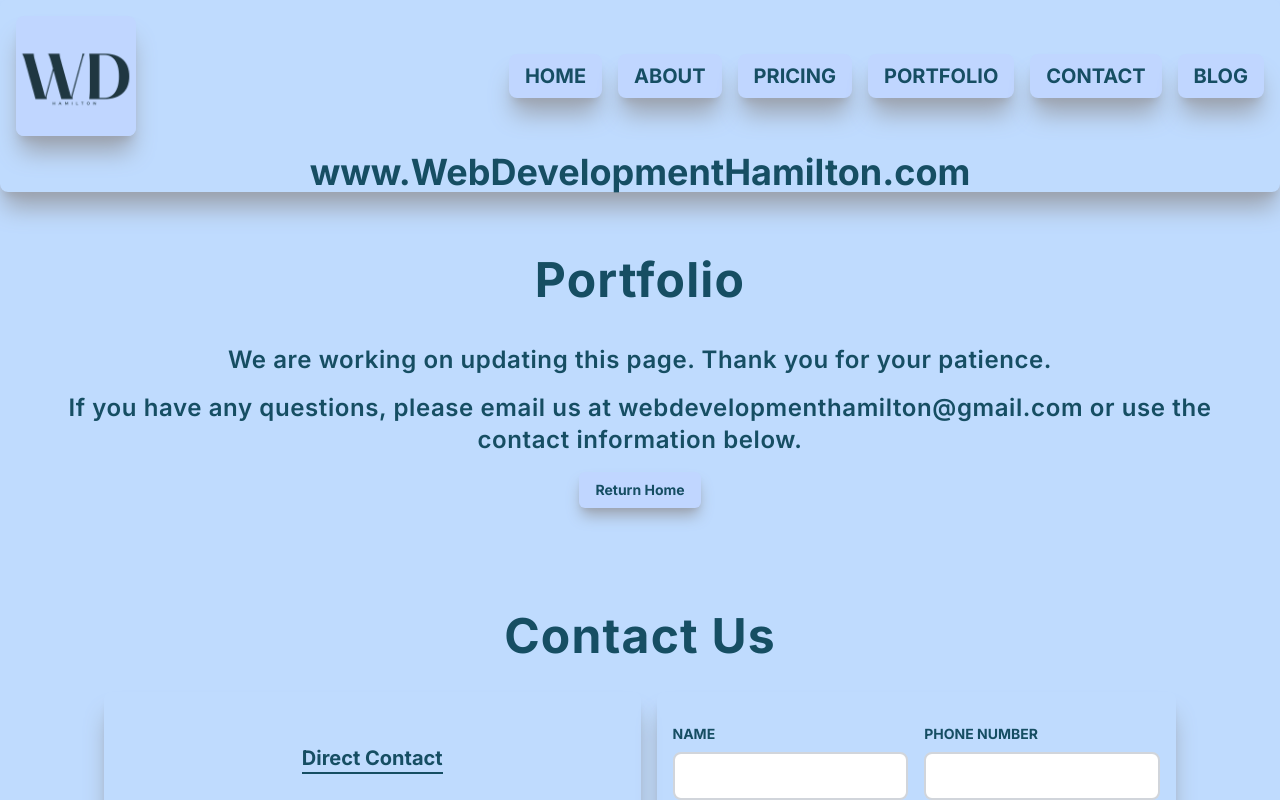
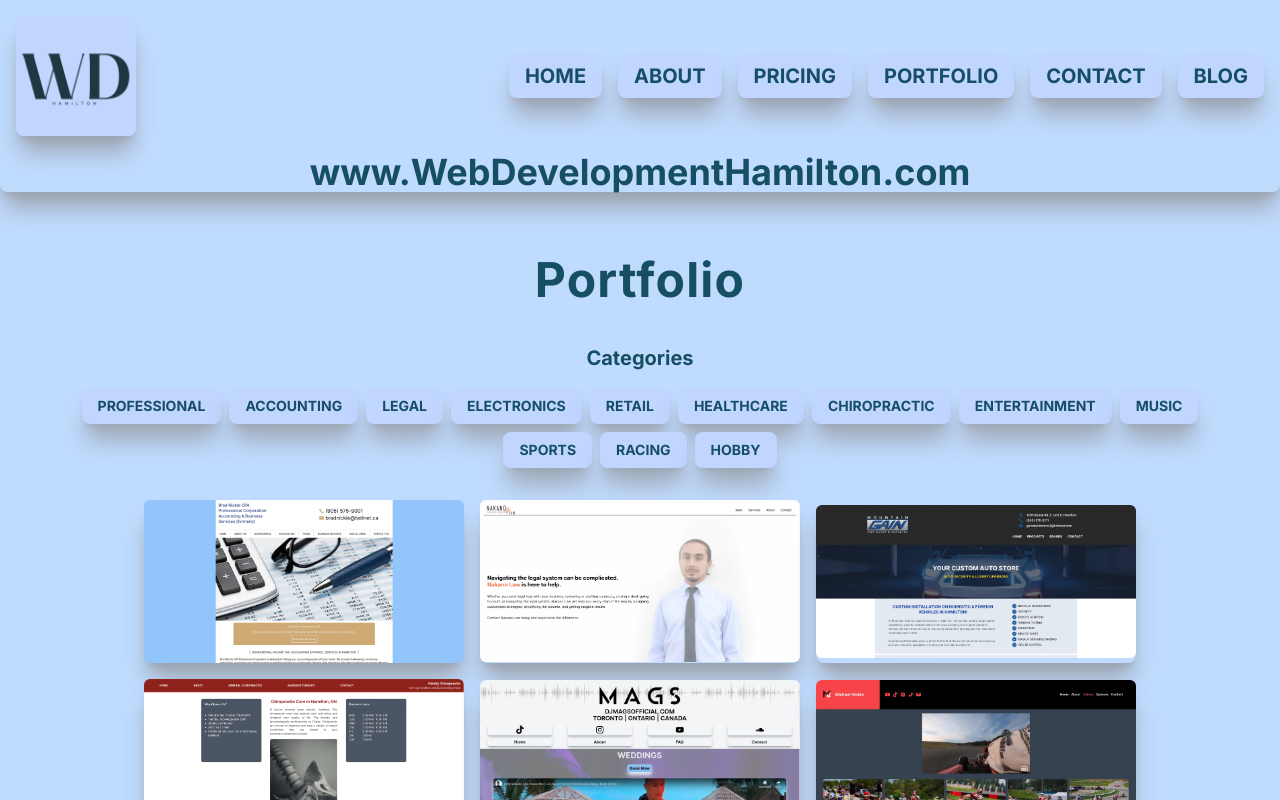
Before and after one commit to GlebTc/wdh_updated_frontend, a Next.js app: page /portfolio in a window 1280 px wide. Shown: the top 800 px of the page. Built offline with nearby package versions, Linux system fonts and the light colour scheme.

Commit message:
Portfolio Page Completed

```diff
--- a/src/app/about/AboutMe.tsx
+++ b/src/app/about/AboutMe.tsx
@@ -12,15 +12,25 @@
       <Image
         src={portrait}
         alt='Portrait of Web Developer'
-        width={300}
-        height={400}
+        width={200}
+        height={300}
         className='floating_container'
       />
+
       <div className={`${componentName}_CONTENT_SECTION`}>
-        <h2 className='text-2xl font-bold my-4 border-b-2 border-cyan-900 w-[80%] md:w-[60%] mx-auto'>A Little About Me</h2>
+        <h2 className='text-2xl font-bold my-4 border-b-2 border-cyan-900 w-[80%] md:w-[60%] mx-auto'>
+          A Little About Me
+        </h2>
         <p className='md:px-12'>
-          Hello, my name is Gleb.  I am a software developer with a passion for creating websites and web
-          applications with over {yearsOfExperience} years of experience. I have started this journey because I wanted to build a website for my own business.  It turns out that I really enjoy the process of creating websites and web applications.  For the past {yearsOfExperience} years I have embarked on a journey that started with the classic "Hello World" to building modern, responsive, and accessible website and full stack applications using the latest technologies.  Let's talk about technologies I use and why I use them.
+          Hello, my name is Gleb. I am a software developer with a passion for
+          creating websites and web applications with over {yearsOfExperience}{' '}
+          years of experience. I have started this journey because I wanted to
+          build a website for my own business. It turns out that I really enjoy
+          the process of creating websites and web applications. For the past{' '}
+          {yearsOfExperience} years I have embarked on a journey that started
+          with the classic "Hello World" to building modern, responsive, and
+          accessible website and full stack applications using the latest
+          technologies. Let's talk about technologies I use and why I use them.
         </p>
       </div>
     </div>
--- a/src/app/about/Technology.tsx
+++ b/src/app/about/Technology.tsx
@@ -27,8 +27,8 @@
       <Image
         src={technology}
         alt='Portrait of Web Developer'
-        width={300}
-        height={400}
+        width={240}
+        height={360}
         className='floating_container'
       />
     </div>
--- a/src/app/globals.css
+++ b/src/app/globals.css
@@ -37,5 +37,5 @@
 }
 
 p {
-  @apply text-base md:text-lg lg:text-2xl text-center tracking-wide;
+  @apply text-base md:text-lg lg:text-2xl text-justify tracking-wide;
 }
--- /dev/null
+++ b/src/app/portfolio/WebDesignPortfolio.tsx
@@ -0,0 +1,77 @@
+'use client';
+import React, { useState } from 'react';
+import portfolioItems from '@/src/utils/constants/portfolioItems.json';
+import Image from 'next/image';
+
+const WebDesignPortfolio = () => {
+  const componentName = 'WEB_DESIGN_PORTFOLIO';
+  const src = '/assets/portfolio_items/';
+  const [selectedCategory, setSelectedCategory] = useState<string | null>(null);
+
+  // Extract all unique categories from portfolioItems
+  const allCategoriesArray = portfolioItems
+    .map(item => item.portfolio_item_category)
+    .reduce((categories, categoryArray) => {
+      categoryArray.forEach(category => {
+        if (!categories.includes(category)) {
+          categories.push(category);
+        }
+      });
+      return categories;
+    }, []);
+
+  // Filter portfolio items based on selected category
+  const filteredItems = selectedCategory
+    ? portfolioItems.filter(item => item.portfolio_item_category.includes(selectedCategory))
+    : portfolioItems;
+
+  return (
+    <div className={`${componentName}_MAIN_CONTAINER`}>
+      <div className={`${componentName}_CATEGORY_SELECTION_CONTAINER`}>
+        <h2 className='mb-4'>Categories</h2>
+        <ul className={`${componentName}_CATEGORIES_LIST_CONTAINER flex flex-wrap gap-2 justify-center mb-8`}>
+          {allCategoriesArray.map((category, index) => (
+            <li
+              key={index}
+              className={`floating_container text-sm font-bold px-4 py-2 bg-[#C0D6FF] hover:shadow-blue-500 ease-in duration-300 cursor-pointer w-fit uppercase ${selectedCategory === category ? 'bg-[#5651e5] text-white' : ''}`}
+              onClick={() => setSelectedCategory(category === selectedCategory ? null : category)}
+            >
+              {category}
+            </li>
+          ))}
+        </ul>
+      </div>
+      <div className={`${componentName}_PORTFOLIO_DISPLAY`}>
+        {/* I had added flex and flex wrap and then each container is set to max width based on screen size */}
+        <ul className={`flex flex-wrap justify-center gap-4`}>
+          {filteredItems.map((item, index) => (
+            <li
+              key={index}
+              className='relative flex flex-col justify-center h-auto floating_container group hover:bg-gradient-to-r from-[#5651e5] to-[#709dff] cursor-pointer transition duration-300 max-w-[80dvw] md:max-w-[45dvw] lg:max-w-[35dvw] xl:max-w-[25dvw]'
+            >
+              <a
+                href={`${item.portfolio_item_href}`}
+                aria-label={`Web Development Hamilton Portfolio Item | ${item.portfolio_item_name}`}
+              >
+                <Image
+                  src={src + item.portfolio_item_img_name}
+                  alt={item.portfolio_item_name}
+                  width={600}
+                  height={400}
+                  className='rounded-md group-hover:opacity-10 transition duration-300'
+                />
+                <div className='hidden group-hover:flex flex-col justify-center items-center absolute top-[50%] left-[50%] translate-x-[-50%] translate-y-[-50%] transition duration-300'>
+                  <h3 className='text-white mb-4 text-center transition duration-300'>
+                    {item.portfolio_item_name}
+                  </h3>
+                </div>
+              </a>
+            </li>
+          ))}
+        </ul>
+      </div>
+    </div>
+  );
+};
+
+export default WebDesignPortfolio;
--- a/src/app/portfolio/page.tsx
+++ b/src/app/portfolio/page.tsx
@@ -1,36 +1,18 @@
 import MainContact from '@/src/components/main/mainContact/MainContact';
+import WebDesignPortfolio from '@/src/app/portfolio/WebDesignPortfolio';
 
 const PortfolioPage = () => {
-    const componentName = 'PORTFOLIO_PAGE_MAIN_SECTION';
-    return (
-      <div
+  const componentName = 'PORTFOLIO_PAGE';
+  return (
+    <div
       className={`${componentName}_MAIN_CONTAINER h-full flex justify-center items-center flex-col gap-4 py-10 px-4 text-center max-w-[1200px] mx-auto`}
     >
       <h1>Portfolio</h1>
-      <p>We are working on updating this page. Thank you for your patience.</p>
-      <p>
-        If you have any questions, please email us at{' '}
-        <a
-          href='mailto:webdevelopmenthamilton@gmail.com'
-          title={`Email Web Developer | webdevelopmenthamilton@gmail.com`}
-          aria-label={`Email Web Developer | webdevelopmenthamilton@gmail.com`}
-          className='hover:text-cyan-600'
-        >
-          webdevelopmenthamilton@gmail.com
-        </a>{' '}
-        or use the contact information below.
-      </p>
+      <div className={`${componentName}_WEBSITE_PORTFOLIO`}>
+        <WebDesignPortfolio />
+      </div>
+    </div>
+  );
+};
 
-      <a
-        href='/'
-        aria-label='Return Home'
-        className='text-sm font-bold px-4 py-2 rounded-md shadow-lg shadow-gray-400 bg-[#C0D6FF] hover:shadow-blue-500 ease-in duration-300 cursor-pointer'
-      >
-        Return Home
-      </a>
-      <MainContact />
-    </div>
-    )
-  }
-
-  export default PortfolioPage
+export default PortfolioPage;
--- a/src/components/main/Main.tsx
+++ b/src/components/main/Main.tsx
@@ -12,7 +12,7 @@
     >
       <Image
         src={perfect_score}
-        className='floating_container w-[75vw] max-w-[800px] mx-auto mb-5'
+        className='floating_container w-[75vw] max-w-[800px] mx-auto'
         quality={50}
         placeholder='blur'
         priority
--- a/src/utils/constants/portfolioItems.json
+++ b/src/utils/constants/portfolioItems.json
@@ -4,14 +4,14 @@
         "portfolio_item_name": "Brad Nickle CPA Professional Corporation",
         "portfolio_item_href": "https://www.bradnicklecpa.com/",
         "portfolio_item_img_name": "brad_cpa.webp",
-        "portfolio_item_category": ["professional services", "accounting"]
+        "portfolio_item_category": ["professional", "accounting"]
     },
     {
         "isOnMainPage": true,
         "portfolio_item_name": "Nakano Law Professional Corporation",
         "portfolio_item_href": "https://nakano-law.netlify.app",
         "portfolio_item_img_name": "nakano_law.webp",
-        "portfolio_item_category": ["professional services", "law"]
+        "portfolio_item_category": ["professional", "legal"]
     },
     {
         "isOnMainPage": true,
@@ -25,7 +25,7 @@
         "portfolio_item_name": "Family Chiropractic",
         "portfolio_item_href": "https://www.familychiropractic.org/",
         "portfolio_item_img_name": "family_chiropractic.webp",
-        "portfolio_item_category": ["healthcare", "chiropractic"]
+        "portfolio_item_category": ["healthcare", "chiropractic", "professional"]
     },
     {
         "isOnMainPage": true,
```
